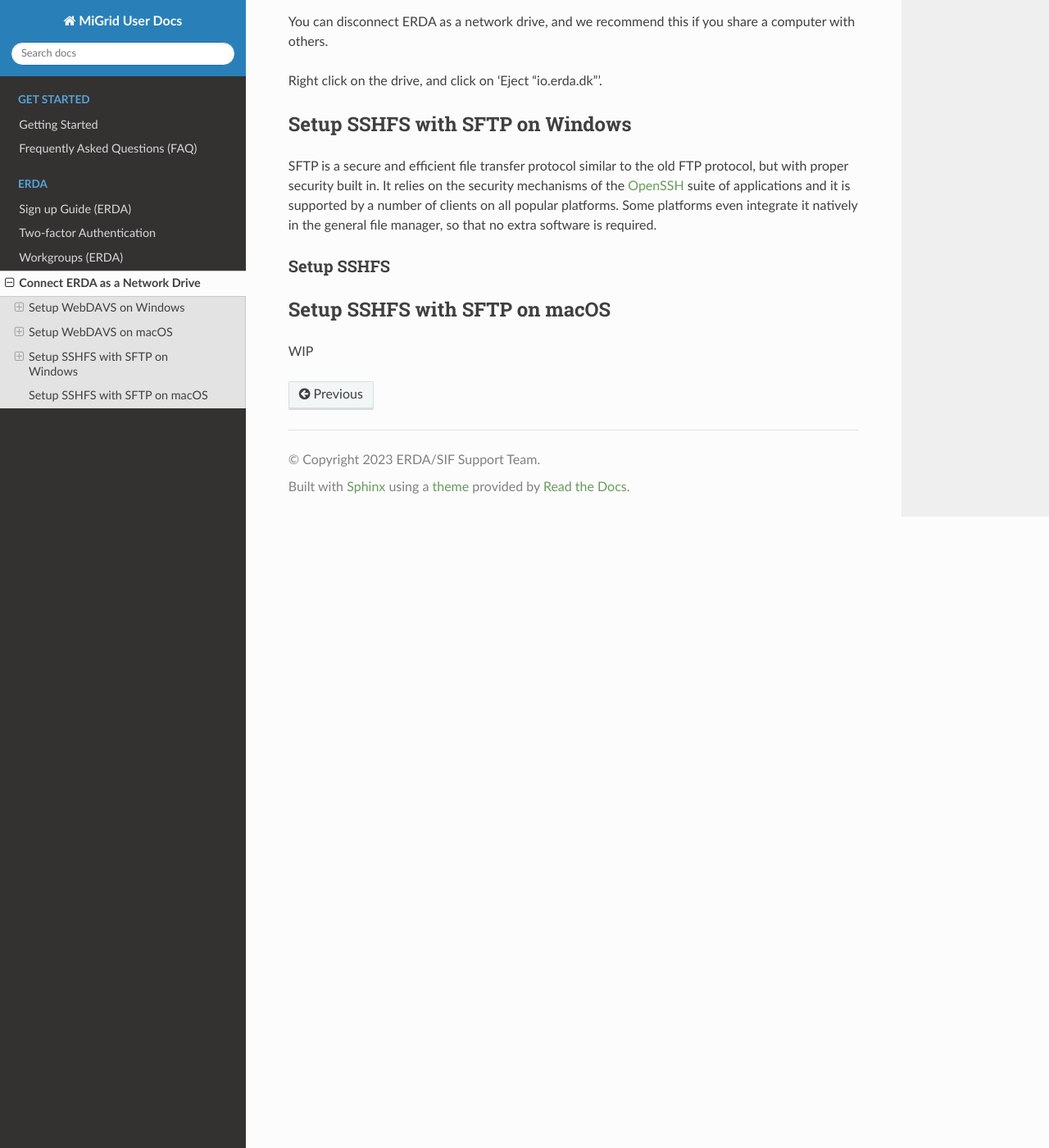
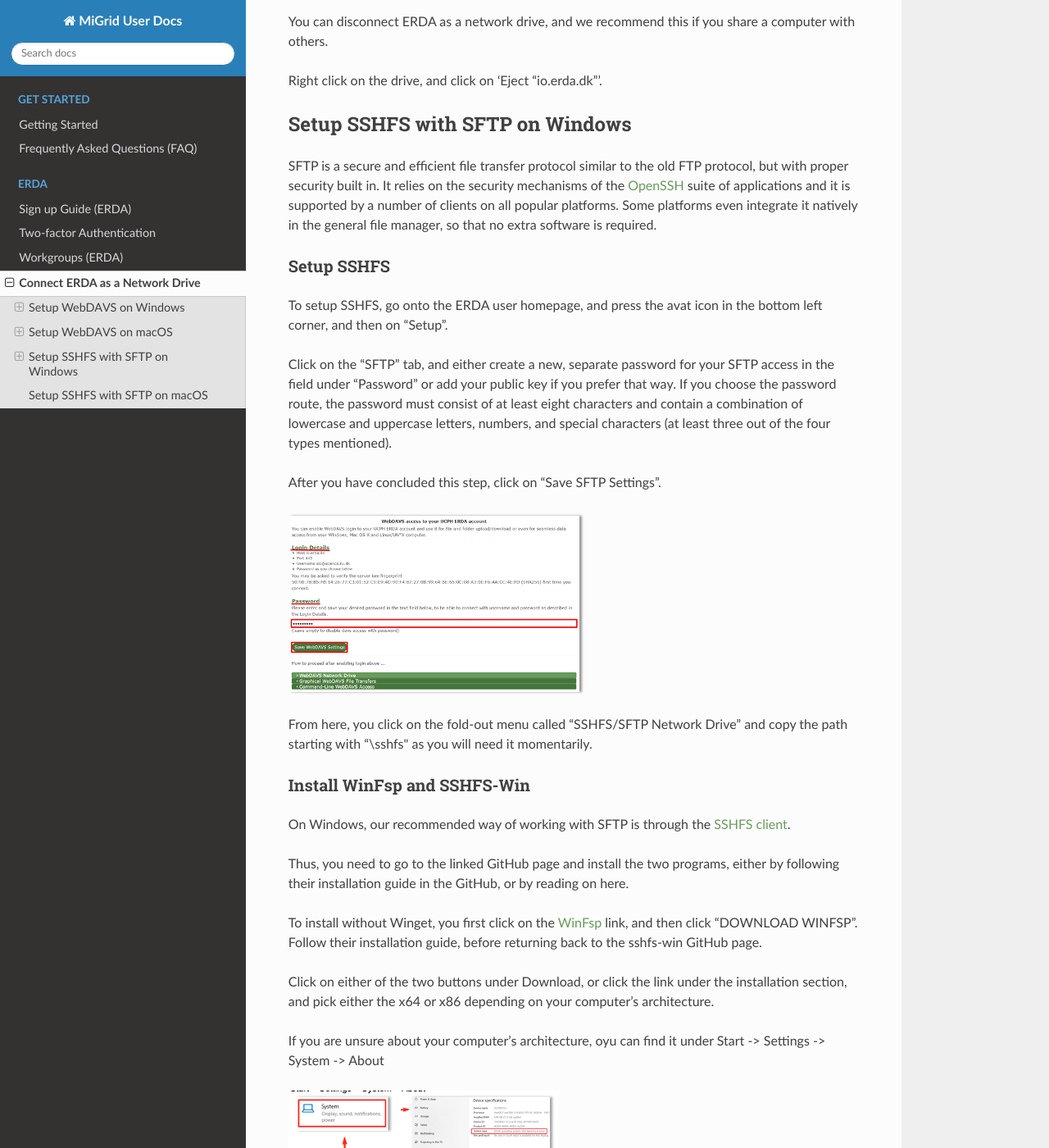
Before and after one commit to ucphhpc/migrid-user-docs, a Sphinx documentation site: the page built from docs/sections/erda/networkdrive/index.rst, in a window 1280 px wide and 1400 px high, scrolled down 6201 px. Shown: the whole window at 82% size. Built offline with Sphinx 7.4.7 and the Read the Docs theme 2.0.0, drawn with Linux system fonts in a browser that asks for light colours; some of the changed text lies outside the part shown.

Commit message:
SSHFS SFTP for windows #1

```diff
--- a/docs/sections/erda/networkdrive/index.rst
+++ b/docs/sections/erda/networkdrive/index.rst
@@ -201,8 +201,73 @@ by a number of clients on all popular platforms. Some platforms even integrate i
 
 Setup SSHFS
 -----------
+To setup SSHFS, go onto the ERDA user homepage, and press the avat icon in the bottom left corner, and then on "Setup".
+
+Click on the "SFTP" tab, and either create a new, separate password for your SFTP access in the field under "Password" or add your public key if you prefer that way. If you choose the password route, the password must consist of at least eight characters and contain a combination of lowercase and uppercase letters, numbers, and special characters (at least three out of the four types mentioned).
+
+After you have concluded this step, click on "Save SFTP Settings".
+
+.. image:: /images/networkdrive/networkdrive-loginmethod.png
+
+From here, you click on the fold-out menu called "SSHFS/SFTP Network Drive" and copy the path starting with "\\sshfs\" as you will need it momentarily.
 
 
+.. _erda-networkdrive-wsftpinstall:
+Install WinFsp and SSHFS-Win
+----------------------------
+
+On Windows, our recommended way of working with SFTP is through the `SSHFS client <https://github.com/winfsp/sshfs-win#----sshfs-win--sshfs-for-windows>`_.
+
+Thus, you need to go to the linked GitHub page and install the two programs, either by following their installation guide in the GitHub, or by reading on here.
+
+To install without Winget, you first click on the `WinFsp <https://github.com/winfsp/winfsp/releases/tag/v2.0>`_ link, and then click "DOWNLOAD WINFSP". Follow their installation guide, before returning back to the sshfs-win GitHub page.
+
+Click on either of the two buttons under Download, or click the link under the installation section, and pick either the x64 or x86 depending on your computer's architecture.
+
+If you are unsure about your computer's architecture, oyu can find it under Start -> Settings -> System -> About
+
+.. image:: /images/networkdrive/networkdrive-about.png
+
+When you are done installing both programs, you can connect a network drive.
+
+
+Tips for installing on a UCPH computer
+^^^^^^^^^^^^^^^^^^^^^^^^^^^^^^^^^^^^^^
+
+On a standard UCPH computer (B machine), you have access to installing programs by clicking "Request administrator access" in the bottom right corner.
+
+.. image:: /iamges/networkdrive/networkdrive-ucphcomp.png
+
+If you have a spcieal, secure UCPH computer (A machine), you need to contact UCPH IT to install the two programs.
+
+
+.. _erda-networkdrive-wsftpmapdrive:
+Map Network Drive
+-----------------
+
+Click on the File Explorer icon on your computer and click on "This PC" on the side. On top, click on the "Computer" tab and click on the "Map network drive" at the top of the screen.
+
+.. image:: /images/networkdrive/networkdrive-mapbutton.png
+
+Next to "Folder", paste the path from ERDA Setup page under "SSHFS/SFTP Network Drive", where it follows the format "\\sshfs\<your-unique-identifier>". Click on "Finish" once you are done.
+
+This will open a login dialogue prompt if you chose password, and you will have to enter your UCPH name, and the password you chose for your SFTP access. Tick "Remember me" if you are using your own personal computer for ease of use, and click "OK".
+
+.. image:: /images/networkdrive/networkdrive-loginprompt.png
+
+ERDA is now connected as a network drive with a chosen drive name, and you now have access to all your data in ERDA via your computer's programs and file management! When you are online, you can work in the files in the same way as with your other local files, and any changes you make will be applied directly to the files in ERDA.
+
+.. TIP::
+   Every time you log into your computer, you need to click on the network drive to connect if you have previously ticked "Remember me", and if not, you will need to enter your previously chosen password before it reconnects.
+
+
+.. _erda-networkdrive-wsftpdisconnect:
+Disconnect Network Drive
+------------------------
+
+You can disconnect ERDA as a network drive, and we recommend you do this if you share a computer with others.
+
+Right click on the drive and click "Disconnect".
 
 .. _erda-networkdrive-msftp:
 
```
Also changed, not shown: docs/images/networkdrive/networkdrive-about.png (added), docs/images/networkdrive/networkdrive-loginmethod.png (added), docs/images/networkdrive/networkdrive-loginprompt.png (added), docs/images/networkdrive/networkdrive-mapbutton.png (added), docs/images/networkdrive/networkdrive-ucphcomp.png (added).
